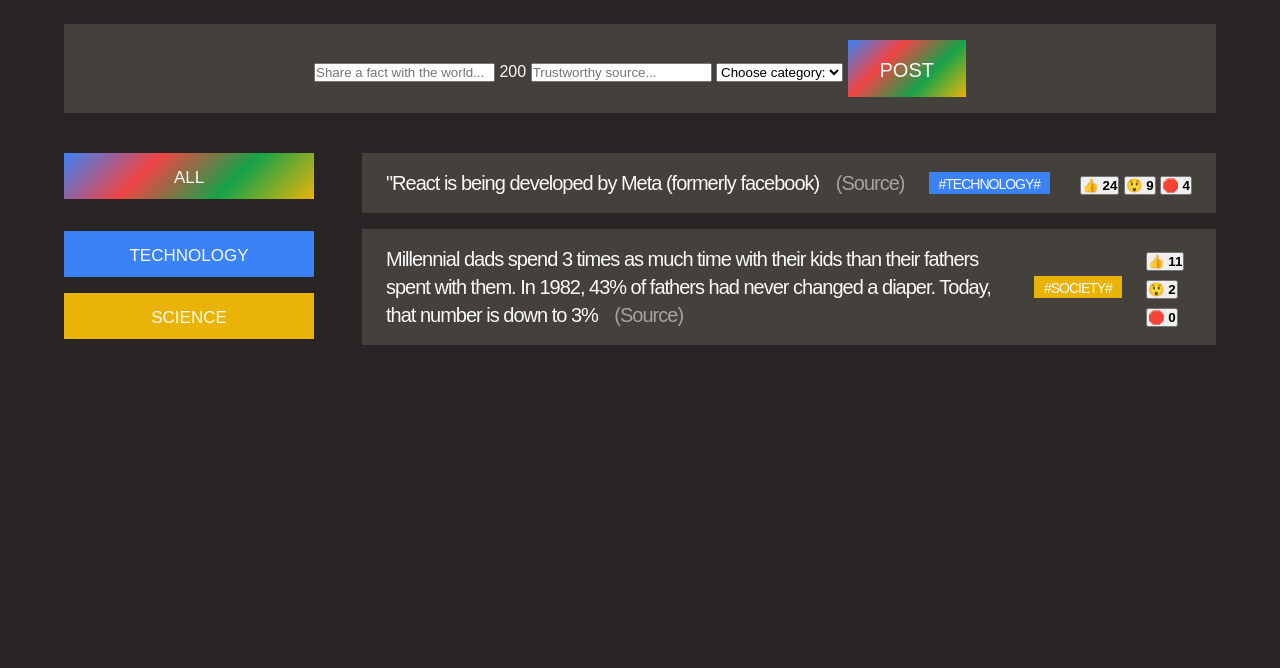
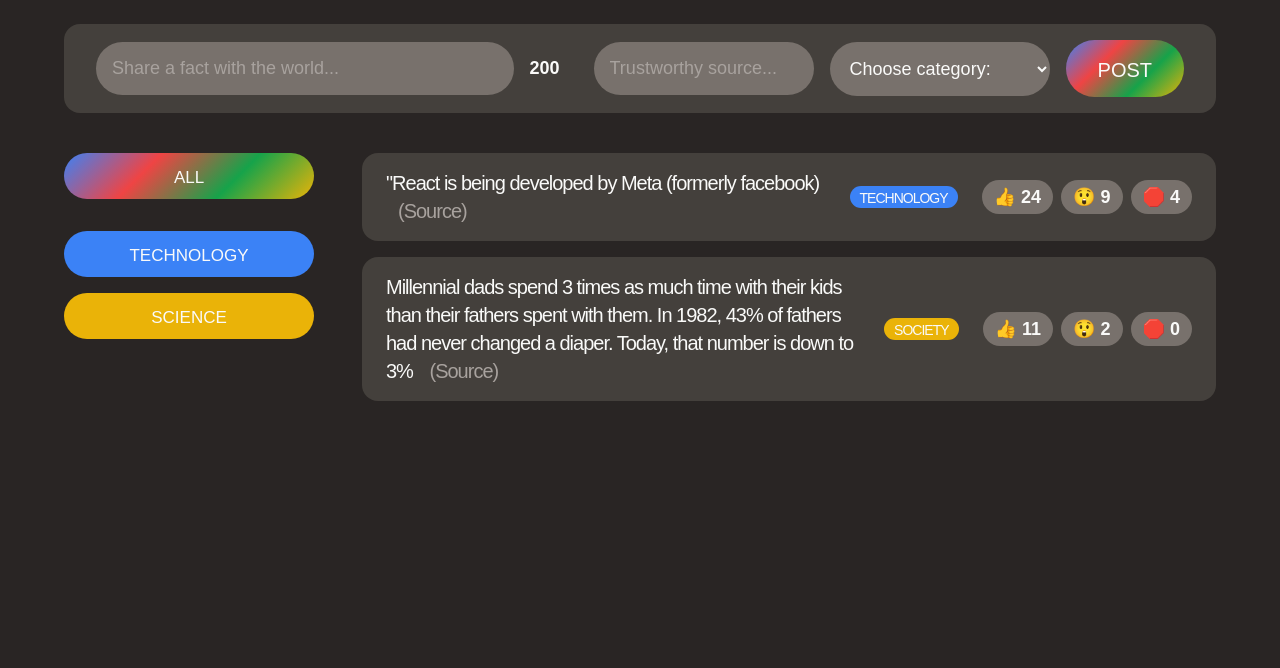
Before and after one commit to Calwera/TodayILearned-practice-project, a plain HTML site: page index.html in a window 1280 px wide. Shown: the part 132-800 px from the top of the page. Drawn offline with Linux system fonts and the light colour scheme; a web font is replaced by a local one.

Commit message:
css finished

```diff
--- a/index.html
+++ b/index.html
@@ -8,7 +8,7 @@
     <link rel="preconnect" href="https://fonts.googleapis.com" />
     <link rel="preconnect" href="https://fonts.gstatic.com" crossorigin />
     <link
-      href="https://fonts.googleapis.com/css2?family=Coiny&family=Sono:wght@400;600;700&display=swap"
+      href="https://fonts.googleapis.com/css2?family=Coiny&family=Sono:wght@400;600&display=swap"
       rel="stylesheet"
     />
     <link href="style.css" rel="stylesheet" />
@@ -60,12 +60,12 @@
                 >
               </p>
               <span class="tag" style="background-color: #3b82f6"
-                >#technology#</span
+                >technology</span
               >
               <div class="vote-buttons">
-                <button>👍 <strong>24</strong></button>
-                <button>😲 <strong>9</strong></button>
-                <button>🛑 <strong>4</strong></button>
+                <button>👍 24</button>
+                <button>😲 9</button>
+                <button>🛑 4</button>
               </div>
             </li>
             <li class="fact">
@@ -80,12 +80,12 @@
                 >
               </p>
               <span class="tag" style="background-color: #eab308"
-                >#society#</span
+                >society</span
               >
               <div class="vote-buttons">
-                <button>👍 <strong>11</strong></button>
-                <button>😲 <strong>2</strong></button>
-                <button>🛑 <strong>0</strong></button>
+                <button>👍 11</button>
+                <button>😲 2</button>
+                <button>🛑 0</button>
               </div>
             </li>
           </ul>
--- a/style.css
+++ b/style.css
@@ -49,6 +49,7 @@ h1 {
 }
 
 .fact {
+  border-radius: 16px;
   font-size: 20px;
   margin-bottom: 16px;
   line-height: 1.4;
@@ -67,6 +68,26 @@ h1 {
 
 .vote-buttons {
   margin-left: auto;
+  flex-shrink: 0;
+  display: flex;
+  gap: 8px;
+}
+
+.vote-buttons button {
+  border: none;
+  background-color: #78716c;
+  font-size: 18px;
+  padding: 6px 12px;
+  border-radius: 100px;
+  color: inherit;
+  font-family: inherit;
+  font-weight: 600;
+  cursor: pointer;
+  transition: 0.3s;
+}
+
+.vote-buttons button:hover {
+  background-color: #292524;
 }
 
 .btn:hover {
@@ -74,10 +95,40 @@ h1 {
 }
 
 .fact-form {
+  border-radius: 16px;
   background-color: #44403c;
   margin-bottom: 40px;
-  padding: 16px 40px;
-  text-align: center;
+  padding: 16px 32px;
+  display: flex;
+  align-items: center;
+  gap: 16px;
+  justify-content: center;
+}
+
+.fact-form input,
+.fact-form select {
+  width: 220px;
+  background-color: #78716c;
+  border: none;
+  border-radius: 100px;
+  padding: 16px;
+  color: inherit;
+  font-size: 18px;
+  font-family: inherit;
+}
+
+.fact-form input:first-child {
+  flex-grow: 1;
+}
+
+.fact-form input::placeholder {
+  color: #a8a29e;
+}
+
+.fact-form span {
+  font-weight: 600;
+  font-size: 18px;
+  margin-right: 18px;
 }
 
 .tag {
@@ -87,6 +138,8 @@ h1 {
   padding-top: 3px;
   padding-left: 10px;
   padding-right: 10px;
+  cursor: pointer;
+  border-radius: 50px;
 }
 
 .source:link,
@@ -108,6 +161,7 @@ ul {
 
 .btn {
   border: none;
+  cursor: pointer;
   font-family: "Coiny", sans-serif;
   line-height: 1;
   text-transform: uppercase;
@@ -116,6 +170,7 @@ ul {
   background-image: linear-gradient(135deg, #3b82f6, #ef4444, #16a34a, #eab308);
   color: inherit;
   transition: 0.3s;
+  border-radius: 50px;
 }
 
 .btn-large {
@@ -132,3 +187,32 @@ ul {
   width: 100%;
   background-image: none;
 }
+
+@media (max-width: 1200px) {
+  .fact {
+    flex-direction: column;
+    gap: 12px;
+    align-items: flex-end;
+  }
+}
+
+@media (max-width: 1000px) {
+  body {
+    padding: 32px 48px;
+  }
+
+  .fact-form {
+    flex-direction: column;
+    align-items: stretch;
+  }
+  .fact-form input,
+  .fact-form select {
+    width: auto;
+  }
+}
+
+@media (max-width: 900px) {
+  .main {
+    grid-template-columns: 1fr;
+  }
+}
```
